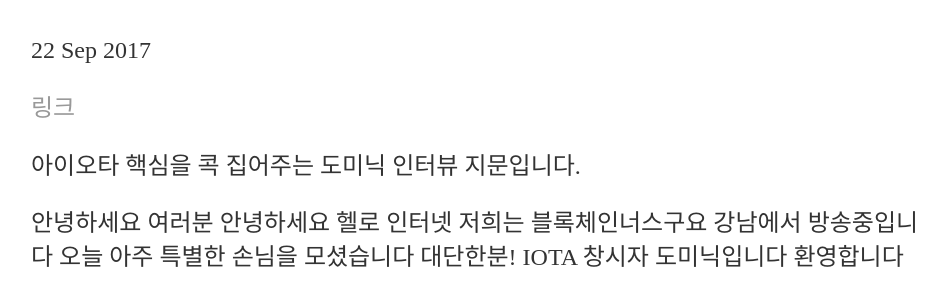
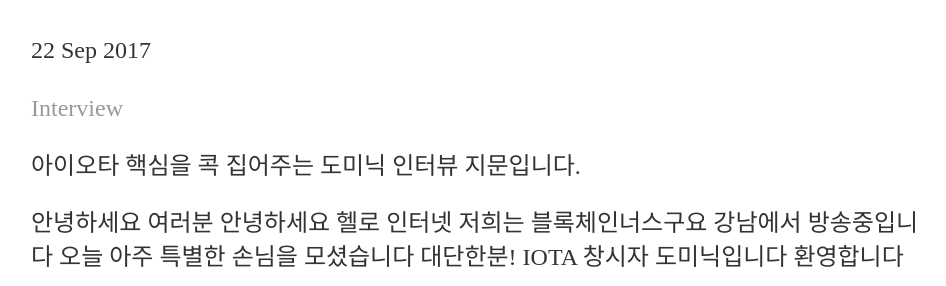
Before and after one commit to matthew-mskim/s3unha.github.io, a Jekyll site: the page built from _posts/2017-09-22-dominik-schiener-iota-and-the-tangle.md, in a window 1280 px wide and 900 px high. Shown: the part 178-464 px from the top of the window, without its empty margins (161-1107 px from the left). Built offline with Jekyll 4.4.1, drawn with Linux system fonts in a browser that asks for light colours.

Commit message:
Update 2017-09-22-dominik-schiener-iota-and-the-tangle.md

```diff
--- a/_posts/2017-09-22-dominik-schiener-iota-and-the-tangle.md
+++ b/_posts/2017-09-22-dominik-schiener-iota-and-the-tangle.md
@@ -4,7 +4,7 @@
 date: 2017-09-22
 ---
 
-[링크]()
+[Interview](https://www.youtube.com/watch?v=Pt4ja-tTTAI)
 
 아이오타 핵심을 콕 집어주는 도미닉 인터뷰 지문입니다.
 
```
